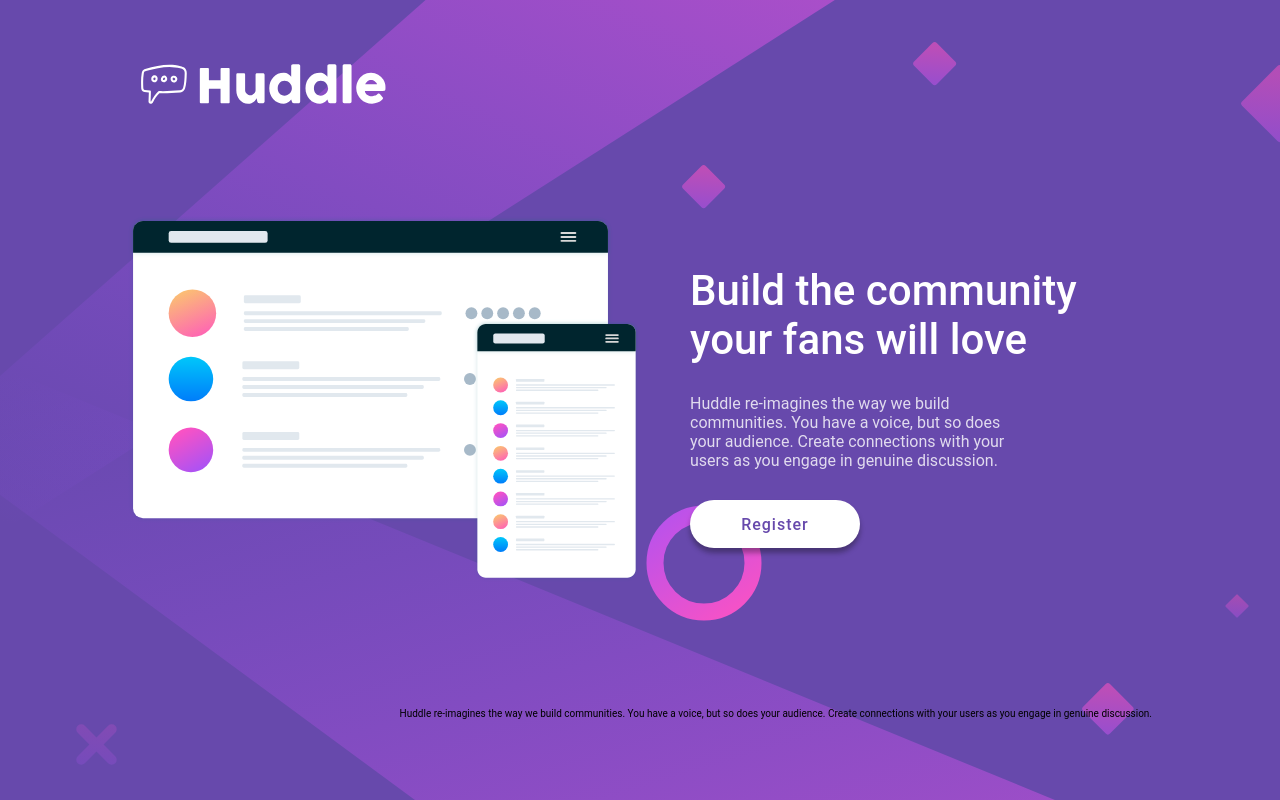
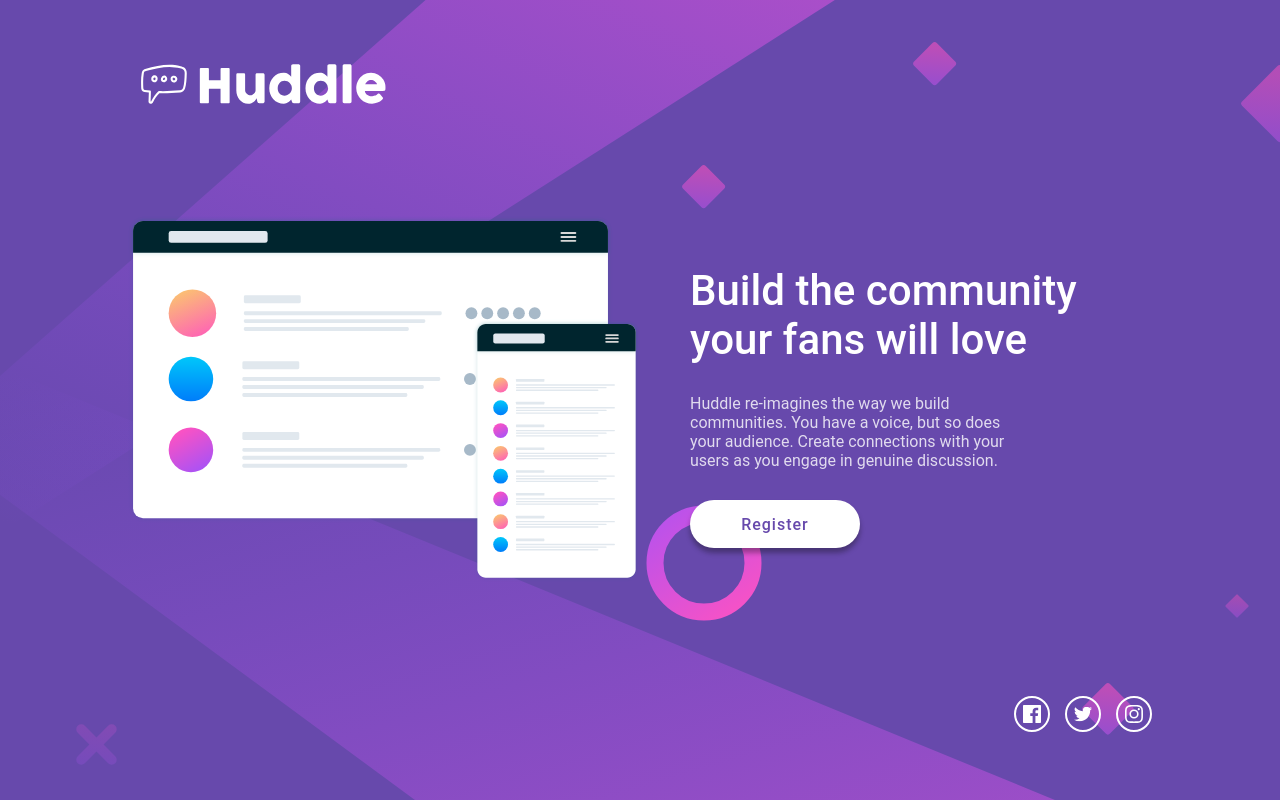
Before and after one commit to Usamaumar118/huddle-landing-page-inro, a plain HTML site: page index.html in a window 1280 px wide. Drawn offline with Linux system fonts and the light colour scheme.

Commit message:
completed footer section

```diff
--- a/index.html
+++ b/index.html
@@ -43,7 +43,14 @@
 
     <footer class="footer">
 
-      <div>Huddle re-imagines the way we build communities. You have a voice, but so does your audience. Create connections with your users as you engage in genuine discussion. </div>
+      <div class="footer__social">
+        <a class="footer__social__item" href="#"><img src="images/icon-facebook.svg" alt=""></a>
+
+        <a class="footer__social__item" href="#"><img src="images/icon-twitter.svg" alt=""></a>
+
+        <a class="footer__social__item footer__social__item--last" href="#"><img src="images/icon-instagram.svg" alt=""></a>
+
+      </div>
 
 
     </footer>
--- a/style.scss
+++ b/style.scss
@@ -22,9 +22,7 @@ html{
     @media only screen and (max-width: 1130px){
         font-size: 55%;
     }
-    @media only screen and (max-width: 1070px){
-        font-size: 50%;
-    }
+
 
 }
 
@@ -39,6 +37,14 @@ html{
     display: grid;
     grid-template-rows: 10% minmax(max-content, 1fr) 10%;
     align-items: center;
+
+
+    @media only screen and (max-width: 970px){
+        background: url('images/bg-mobile.svg') no-repeat;
+        background-size: cover;
+        background-color: #6749AC;
+    }
+
 
     &__logo{
         align-self: flex-start;
@@ -130,6 +136,37 @@ html{
 
 .footer{
     display: flex;
-    align-items: center;
+    align-items: flex-end;
     justify-content: flex-end;
+
+    @media only screen and (max-width: 970px){
+        justify-content: center;
+    }
+
+    &__social{
+
+        display: flex;
+
+    &__item{
+        padding: 1.6rem;
+        border: 2px solid #fff;
+        border-radius: 2222px;
+        display: block;
+        position: relative;
+        margin-right: 1.5rem;
+
+        &--last{
+            margin-right: 0;
+        }
+
+        & img{
+            position: absolute;
+            top: 50%;
+            left: 50%;
+            transform: translate(-50%, -50%);
+            width: 1.8rem;
+        }
+    }
 }
+
+}
```
Also changed, not shown: images/icon-facebook.svg (added), images/icon-instagram.svg (added), images/icon-twitter.svg (added), style.css, 1 other file.
